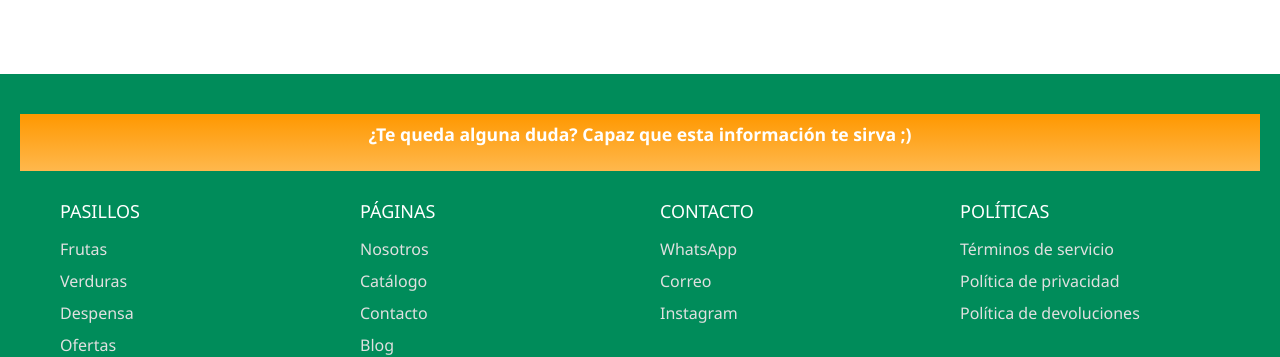
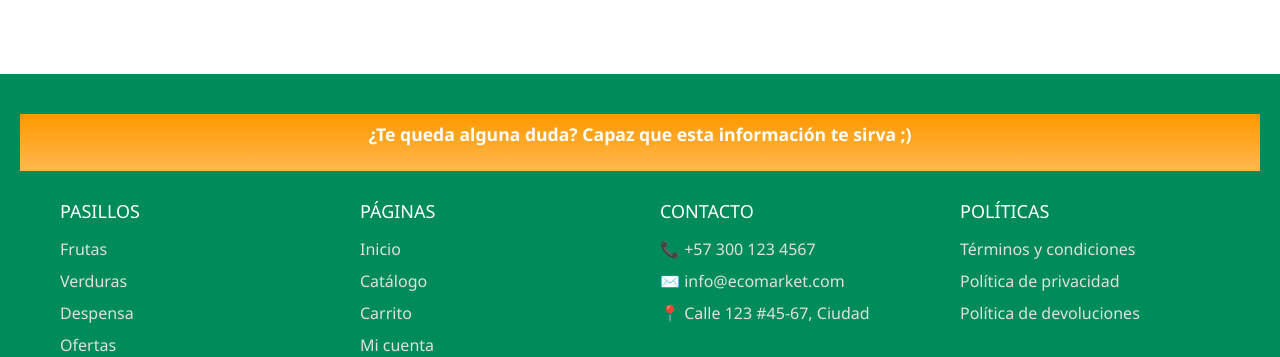
Before and after one commit to runawaydark/Ecomarket, a plain HTML site: page frontend sprint 3/carrito.html in a window 1280 px wide. Shown: the part 604-961 px from the top of the page. Drawn offline with nearby package versions, Linux system fonts and the light colour scheme.

Commit message:
actualizacion, catalogo y carrito

```diff
--- /dev/null
+++ b/frontend sprint 3/assets/js/footer.js
@@ -0,0 +1,94 @@
+// ===== FOOTER COMPONENT - Versión simplificada =====
+
+function createFooter() {
+    return `
+    <footer class="footer">
+        <div class="footer-top">
+            <p>¿Te queda alguna duda? Capaz que esta información te sirva ;)</p>
+        </div>
+        <div class="footer-content">
+            <div class="footer-section">
+                <h4 class="footer-accordion-header" onclick="toggleAccordion('pasillos')">
+                    PASILLOS <i class="bi bi-chevron-down accordion-icon" id="pasillos-icon"></i>
+                </h4>
+                <ul class="footer-accordion-content" id="pasillos-content">
+                    <li><a href="catalogo.html?categoria=frutas">Frutas</a></li>
+                    <li><a href="catalogo.html?categoria=verduras">Verduras</a></li>
+                    <li><a href="catalogo.html?categoria=despensa">Despensa</a></li>
+                    <li><a href="catalogo.html?categoria=ofertas">Ofertas</a></li>
+                </ul>
+            </div>
+            <div class="footer-section">
+                <h4 class="footer-accordion-header" onclick="toggleAccordion('paginas')">
+                    PÁGINAS <i class="bi bi-chevron-down accordion-icon" id="paginas-icon"></i>
+                </h4>
+                <ul class="footer-accordion-content" id="paginas-content">
+                    <li><a href="index.html">Inicio</a></li>
+                    <li><a href="catalogo.html">Catálogo</a></li>
+                    <li><a href="carrito.html">Carrito</a></li>
+                    <li><a href="login.html">Mi cuenta</a></li>
+                </ul>
+            </div>
+            <div class="footer-section">
+                <h4 class="footer-accordion-header" onclick="toggleAccordion('contacto')">
+                    CONTACTO <i class="bi bi-chevron-down accordion-icon" id="contacto-icon"></i>
+                </h4>
+                <ul class="footer-accordion-content" id="contacto-content">
+                    <li><a href="tel:+573001234567">📞 +57 300 123 4567</a></li>
+                    <li><a href="mailto:info@ecomarket.com">✉️ info@ecomarket.com</a></li>
+                    <li><a href="#">📍 Calle 123 #45-67, Ciudad</a></li>
+                </ul>
+            </div>
+            <div class="footer-section">
+                <h4 class="footer-accordion-header" onclick="toggleAccordion('politicas')">
+                    POLÍTICAS <i class="bi bi-chevron-down accordion-icon" id="politicas-icon"></i>
+                </h4>
+                <ul class="footer-accordion-content" id="politicas-content">
+                    <li><a href="#">Términos y condiciones</a></li>
+                    <li><a href="#">Política de privacidad</a></li>
+                    <li><a href="#">Política de devoluciones</a></li>
+                </ul>
+            </div>
+        </div>
+        <div class="footer-divider"></div>
+        <div class="footer-bottom">
+            <p>&copy; 2024 EcoMarket. Todos los derechos reservados. | Frutas y verduras frescas para tu mesa</p>
+        </div>
+    </footer>
+    `;
+}
+
+// Función para inicializar el footer
+function initEcoMarketFooter() {
+    console.log('🚀 Iniciando carga del footer...');
+    const footerContainer = document.getElementById('footer-container');
+    if (footerContainer) {
+        console.log('✅ Contenedor encontrado, insertando footer...');
+        footerContainer.innerHTML = createFooter();
+        console.log('✅ Footer cargado correctamente');
+
+        // Verificar que se insertó correctamente
+        const footerElement = footerContainer.querySelector('footer');
+        if (footerElement) {
+            console.log('✅ Footer element verificado en el DOM');
+        } else {
+            console.error('❌ Error: Footer no se insertó correctamente');
+        }
+    } else {
+        console.error('❌ No se encontró el contenedor #footer-container');
+        console.log('🔍 Contenedores disponibles:', Array.from(document.querySelectorAll('[id]')).map(el => el.id));
+    }
+}
+
+// Auto-inicialización con múltiples estrategias
+document.addEventListener('DOMContentLoaded', initEcoMarketFooter);
+
+// Backup - Si DOMContentLoaded ya pasó
+if (document.readyState === 'loading') {
+    document.addEventListener('DOMContentLoaded', initEcoMarketFooter);
+} else {
+    initEcoMarketFooter();
+}
+
+// Backup adicional con timeout
+setTimeout(initEcoMarketFooter, 100);
--- a/frontend sprint 3/carrito.html
+++ b/frontend sprint 3/carrito.html
@@ -55,9 +55,9 @@
         <div class="collapse navbar-collapse" id="navbarNav">
             <ul class="navbar-nav me-auto mb-2 mb-lg-0">
                 <li class="nav-item"><a class="nav-link" href="index.html">Inicio</a></li>
-                <li class="nav-item"><a class="nav-link" href="#">Catálogo</a></li>
-                <li class="nav-item"><a class="nav-link" href="#">Nosotros</a></li>
-                <li class="nav-item"><a class="nav-link active" href="#">Carrito</a></li>
+                <li class="nav-item"><a class="nav-link" href="catalogo.html">Catálogo</a></li>
+                <li class="nav-item"><a class="nav-link" href="index.html#nosotros">Nosotros</a></li>
+                <li class="nav-item"><a class="nav-link active" href="carrito.html">Carrito</a></li>
             </ul>
         </div>
     </div>
@@ -239,6 +239,7 @@
 
     <script src="https://cdn.jsdelivr.net/npm/bootstrap@5.3.3/dist/js/bootstrap.bundle.min.js"></script>
     <script src="assets/js/app.js"></script>
+    <script src="assets/js/footer.js"></script>
 
     <script>
         // ===== SISTEMA DE CARRITO =====
```
Also changed, not shown: frontend sprint 3/catalogo.html (+1 -0 lines), frontend sprint 3/checkout.html (+72 -0 lines), frontend sprint 3/index.html (+68 -13 lines).
